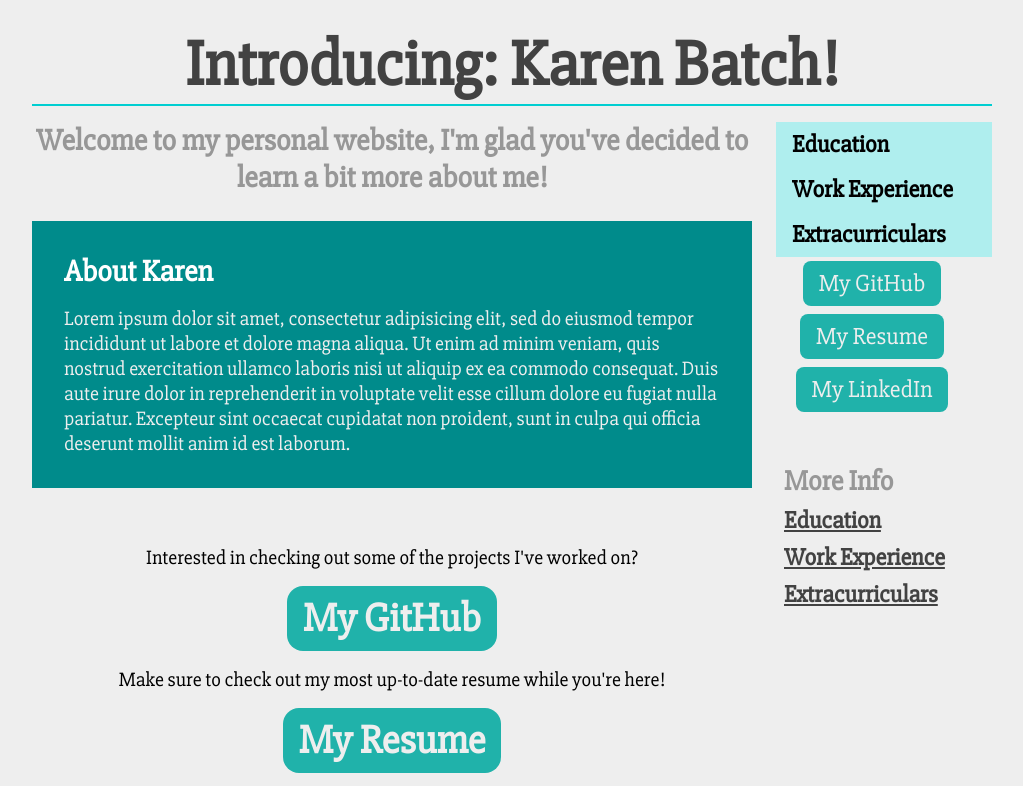
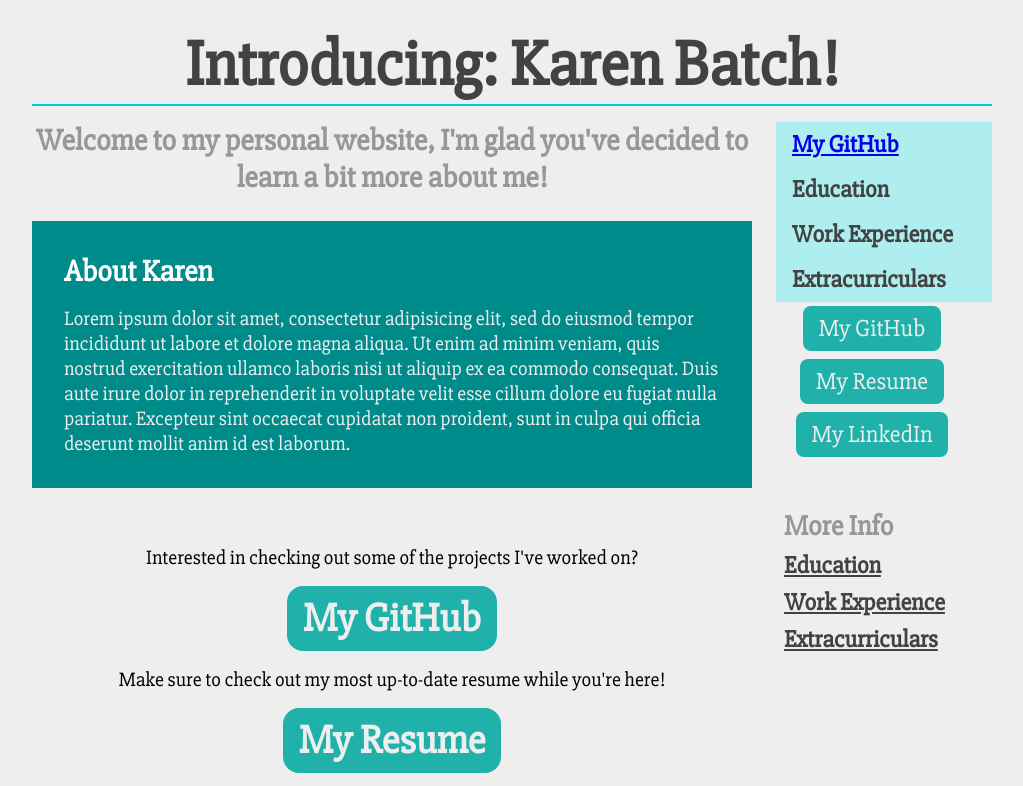
Before and after one commit to LindaBatch/lindabatch.github.io, a plain HTML site: page index.html in a window 1280 px wide. Shown: the top 786 px of the page, without its empty margins (96-1119 px from the left). Drawn offline with Linux system fonts and the light colour scheme.

Commit message:
Update main.css and index.html

```diff
--- a/index.html
+++ b/index.html
@@ -33,22 +33,26 @@
             <br>
         </div>
         <div class="sidebar">
+            <button class="accordion"><a href="https://github.com/karenbatch19">My GitHub</a></button>
             <button class="accordion">Education</button>
             <div class="panel">
-                <p>Degree Info</p>
-                <p>Courses</p>
-                <p>Projects</p>
+                <a href="education.html">Main</a>
+                <a href="degree.html">Degree Info</a>
+                <a href="courses.html">Courses</a>
+                <a href="projects.html">Projects</a>
             </div>
             <button class="accordion">Work Experience</button>
             <div class="panel">
-                <p>Past Jobs</p>
-                <p>Conferences</p>
+                <a href="experience.html">Main</a>
+                <a href="jobs.html">Past Jobs</a>
+                <a href="conferences.html">Conferences</a>
             </div>
             <button class="accordion">Extracurriculars</button>
             <div class="panel">
-                <p>QMIND</p>
-                <p>Synchro</p>
-                <p>QSET</p>
+                <a href="extracurriculars.html">Main</a>
+                <a href="qmind.html">QMIND</a>
+                <a href="synchro.html">Synchronized Swimming</a>
+                <a href="qset.html">QSET</a>
             </div>
             <br>
             <a href="https://github.com/karenbatch19" class="btn btn--small">My GitHub</a>
--- a/main.css
+++ b/main.css
@@ -216,7 +216,7 @@ h3.left {
 
 .accordion {
     background-color: paleturquoise;
-    color: black;
+    color: #424242;
     cursor: pointer;
     text-align: left;
     border: none;
@@ -246,7 +246,7 @@ h3.left {
     font-weight: bold;
 }
 
-.panel p {
+.panel a {
     padding: .25rem 1rem;
 }
 .theatre-address {
```
